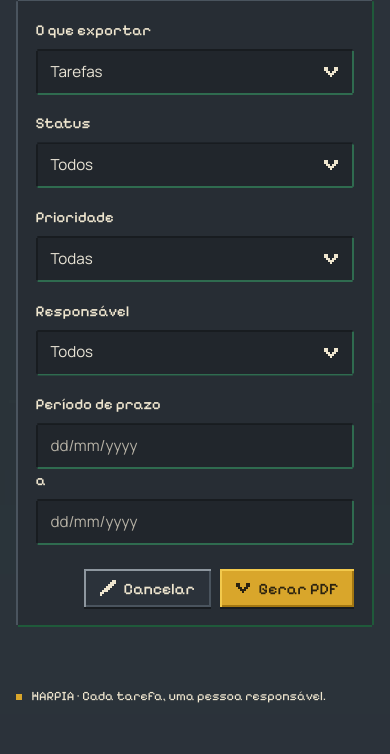
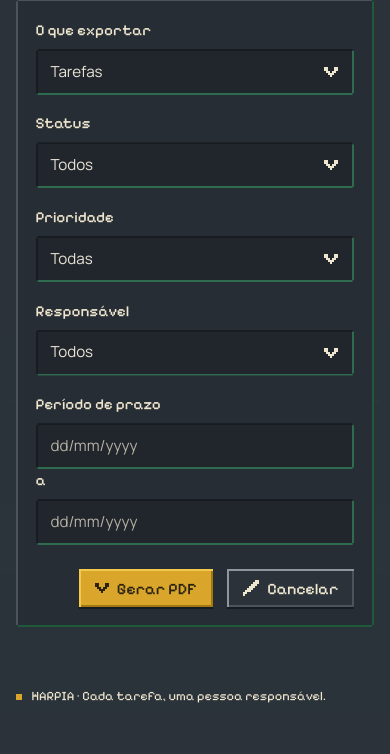
Before and after one commit to 1VictorOliveira/flask-o-retorno, a Flask app: page /relatorios in a window 390 px wide. Shown: the part 270-1024 px from the top of the page. Run offline with Flask 3, Linux system fonts and the light colour scheme; data that the repository does not hold is empty.

Commit message:
Revert "fix: padronizar área de ações da página Relatórios"
This reverts commit 5326b0b0ac43c7fd8dbb00762cceee350d6893af.

```diff
--- a/static/componentes.css
+++ b/static/componentes.css
@@ -691,11 +691,6 @@ td.sem-quebra { white-space: nowrap; }
         align-items: center;
         gap: 0.75rem 1rem;
     }
-    .acoes {
-        flex-wrap: wrap;
-        gap: 0.6rem;
-        justify-content: flex-end;
-    }
     .prioridade { align-items: flex-end; }
 }
 
--- a/templates/relatorios.html
+++ b/templates/relatorios.html
@@ -20,7 +20,7 @@
     </div>
     {% endif %}
 
-    <section class="painel">
+    <section>
         <form method="post" action="{{ url_for('gerar_relatorio') }}">
             <label>
                 O que exportar
@@ -73,8 +73,8 @@
             </div>
 
             <div class="acoes">
+                <button type="submit" class="botao">{{ icone('seta') }} Gerar PDF</button>
                 <a href="{{ url_for('tarefas') }}" class="botao botao-claro">{{ icone('lapis') }} Cancelar</a>
-                <button type="submit" class="botao">{{ icone('seta') }} Gerar PDF</button>
             </div>
         </form>
     </section>
```
